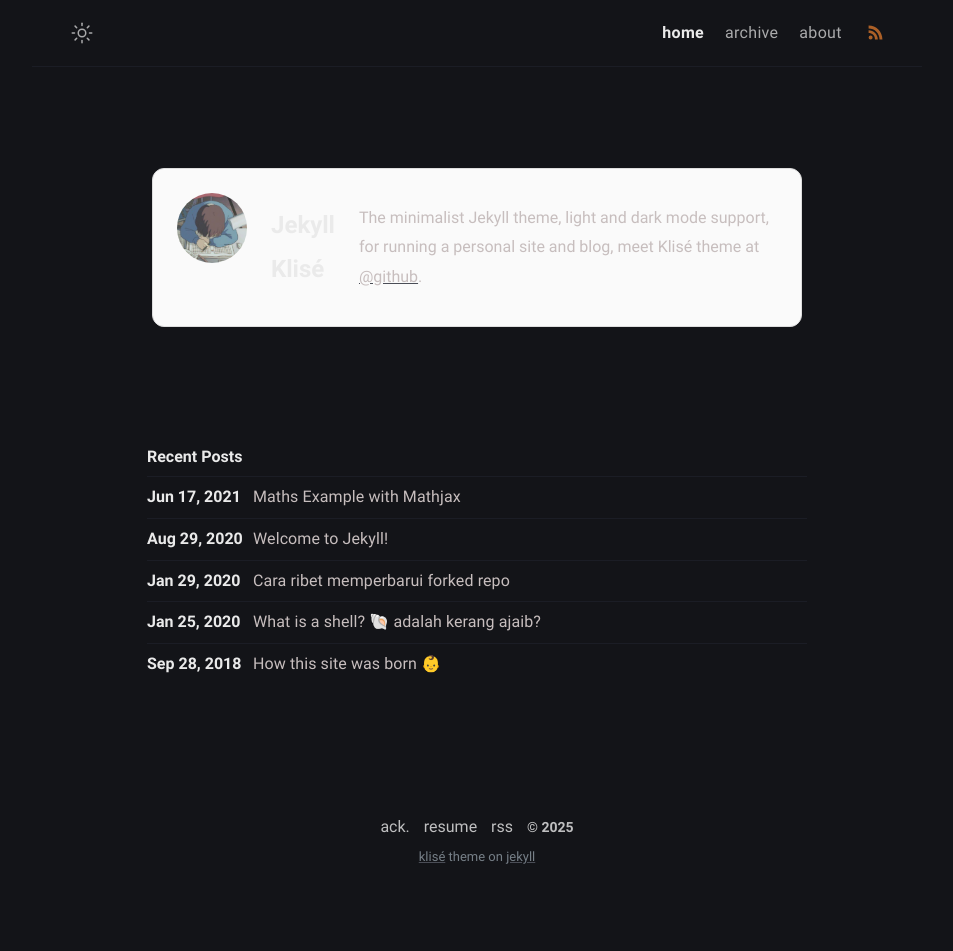
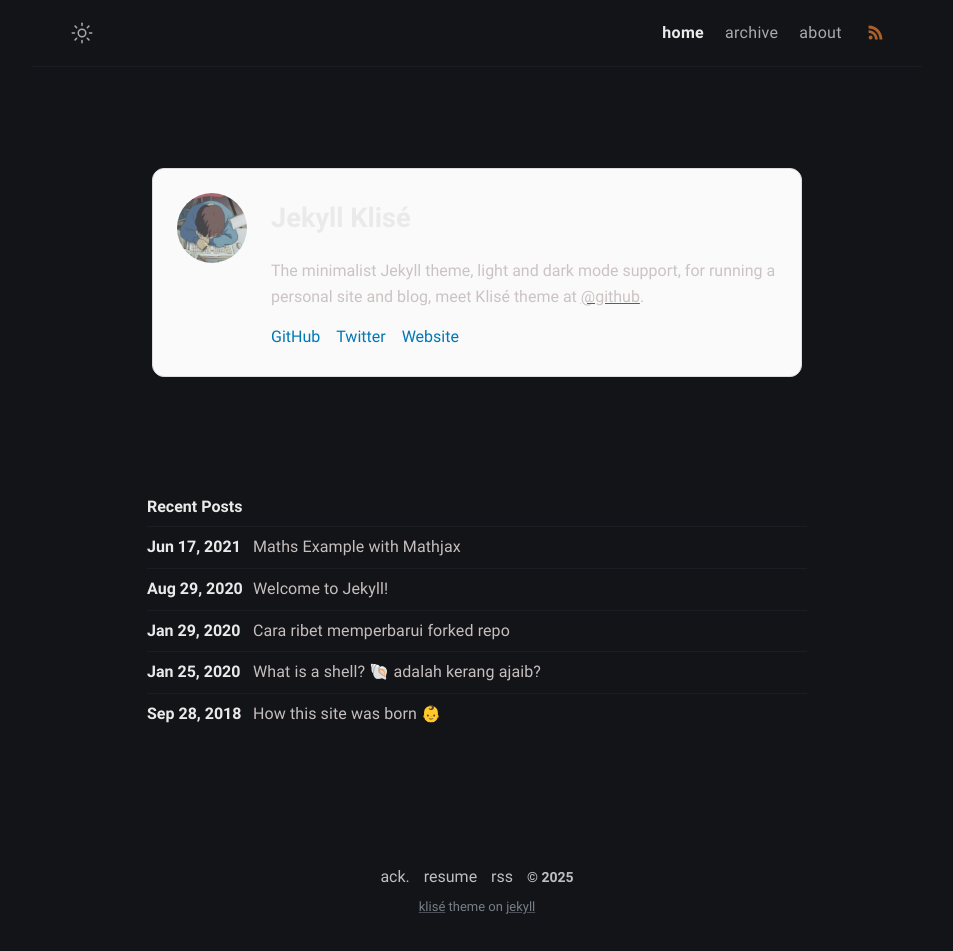
Before and after one commit to M4ntic0re-Team/M4ntic0re-Team.github.io, a Jekyll site: the page built from index.md, in a window 1280 px wide. Shown: the whole page, without its empty margins (163-1116 px from the left). Built offline with Jekyll 4.4.1, drawn with Linux system fonts in a browser that asks for light colours; before the commit the page ends 901 px from its top, so only the background shows below that.

Commit message:
Update html

```diff
--- a/_includes/author.html
+++ b/_includes/author.html
@@ -4,6 +4,13 @@
     src="{{ site.author.avatar }}"
     alt="{{ site.author.username }}"
   />
-  <h2 class="author-name">{{ site.author.name }}</h2>
-  <p class="author-bio">{{ site.author.bio }}</p>
+  <div class="author-info">
+    <h2 class="author-name">{{ site.author.name }}</h2>
+    <p class="author-bio">{{ site.author.bio }}</p>
+    <div class="author-links">
+      <a href="{{ site.author.github }}" target="_blank">GitHub</a>
+      <a href="{{ site.author.twitter }}" target="_blank">Twitter</a>
+      <a href="{{ site.author.website }}" target="_blank">Website</a>
+    </div>
+  </div>
 </div>
```
